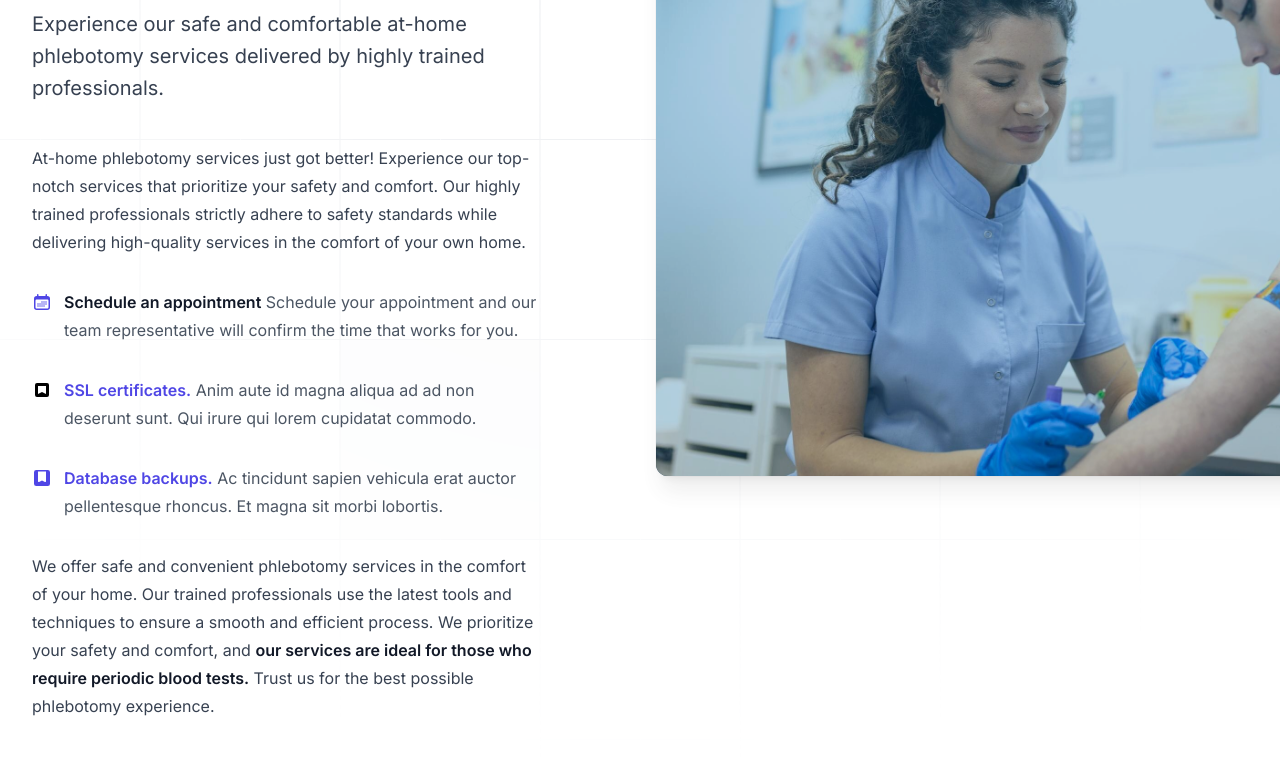
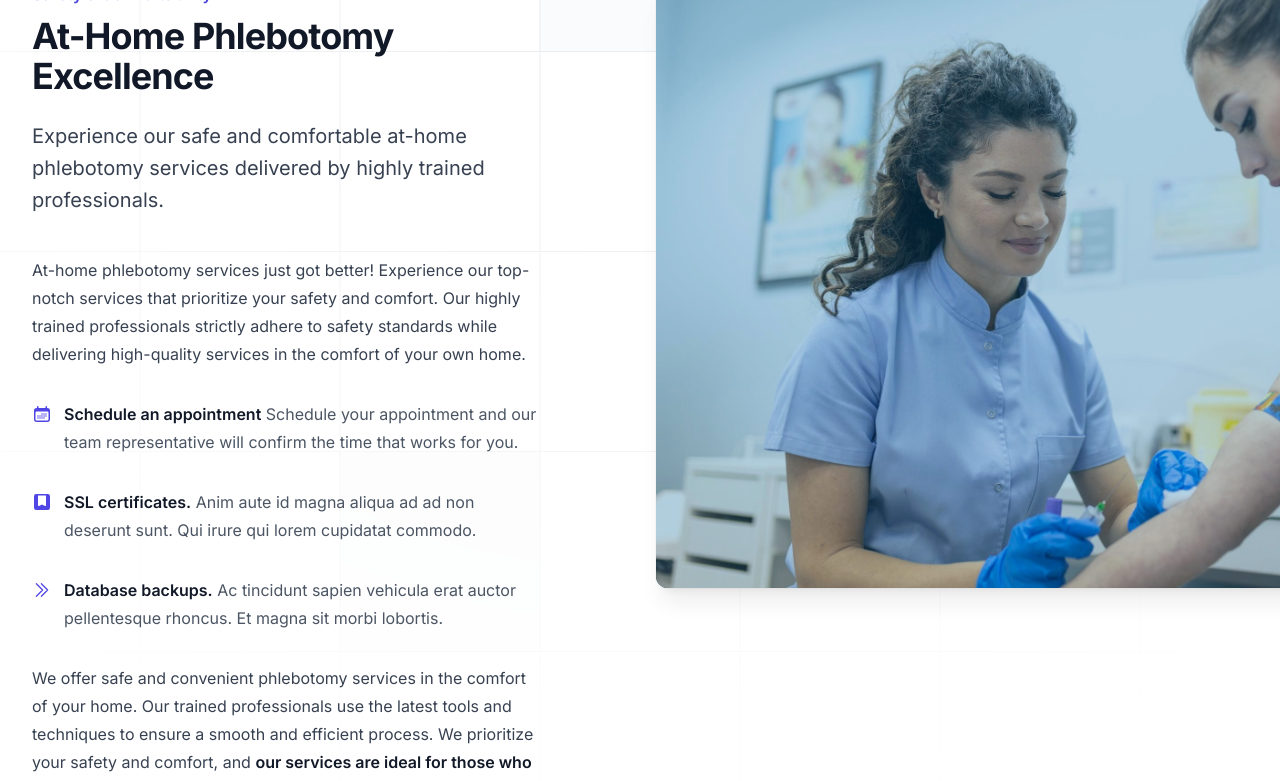
Before and after one commit to jsoto007/bmf-web-app, a Next.js app: page / in a window 1280 px wide. Shown: the part 1188-1969 px from the top of the page. Built offline with nearby package versions, Linux system fonts and the light colour scheme.

Commit message:
adds arrow

```diff
--- a/src/app/components/About.js
+++ b/src/app/components/About.js
@@ -5,7 +5,7 @@ import bookMark from '../../../public/bookMark.svg'
 import Image from 'next/image';
 
 import {BookOpenIcon, BookmarkSlashIcon, BookmarkSquareIcon, CalendarDays, CalendarDaysIcon, CalendarIcon, LockClosedIcon, ServerIcon } from '@heroicons/react/20/solid'
-import { BookmarkIcon } from '@heroicons/react/24/outline';
+import { ArrowDownCircleIcon, BookmarkIcon, ChevronDoubleRightIcon } from '@heroicons/react/24/outline';
 
 export default function About() {
   return (
@@ -71,20 +71,16 @@ export default function About() {
                   </span>
                 </li>
                 <li className="flex gap-x-3">
-                  <Image
-                    className="mt-1 h-5 w-5 flex-none fill-indigo-600"
-                    src={bookMark}
-                  />
-
+                <BookmarkSquareIcon className="mt-1 h-5 w-5 flex-none fill-indigo-600" aria-hidden="true" />
                   <span>
-                    <strong className="font-semibold text-indigo-600">SSL certificates.</strong> Anim aute id magna aliqua
+                    <strong className="font-semibold text-gray-900">SSL certificates.</strong> Anim aute id magna aliqua
                     ad ad non deserunt sunt. Qui irure qui lorem cupidatat commodo.
                   </span>
                 </li>
                 <li className="flex gap-x-3">
-                  <BookmarkSquareIcon className="mt-1 h-5 w-5 flex-none text-indigo-600" aria-hidden="true" />
+                  <ChevronDoubleRightIcon className="mt-1 h-5 w-5 flex-none text-indigo-600" aria-hidden="true" />
                   <span>
-                    <strong className="font-semibold text-indigo-600">Database backups.</strong> Ac tincidunt sapien
+                    <strong className="font-semibold text-gray-900">Database backups.</strong> Ac tincidunt sapien
                     vehicula erat auctor pellentesque rhoncus. Et magna sit morbi lobortis.
                   </span>
                 </li>
--- a/src/app/components/Hero.js
+++ b/src/app/components/Hero.js
@@ -4,7 +4,7 @@ import Image from 'next/image'
 import bmfLogoP from "../../../public/bmfLogoP.png"
 import bmfLogoDropP from "../../../public/bmfLogoDropP.png"
 import { Dialog } from '@headlessui/react'
-import { Bars3Icon, XMarkIcon } from '@heroicons/react/24/outline'
+import { ArrowDownCircleIcon, Bars3Icon, XMarkIcon } from '@heroicons/react/24/outline'
 
 const navigation = [
   { name: 'About', href: '#' },
@@ -134,12 +134,14 @@ export default function Example() {
                   Learn more <span aria-hidden="true">→</span>
                 </a>
               </div>
+          <ArrowDownCircleIcon className='text-red-700 mt-20 h-8 items-center'/>
             </div>
           </div>
           <div
             className="absolute inset-x-0 top-[calc(100%-13rem)] -z-10 transform-gpu overflow-hidden blur-3xl sm:top-[calc(100%-30rem)]"
             aria-hidden="true"
           >
+
             <div
               className="relative left-[calc(50%+3rem)] aspect-[1155/678] w-[36.125rem] -translate-x-1/2 bg-gradient-to-tr from-blue-400 to-blue-600 opacity-30 sm:left-[calc(50%+36rem)] sm:w-[72.1875rem]"
               style={{
```
